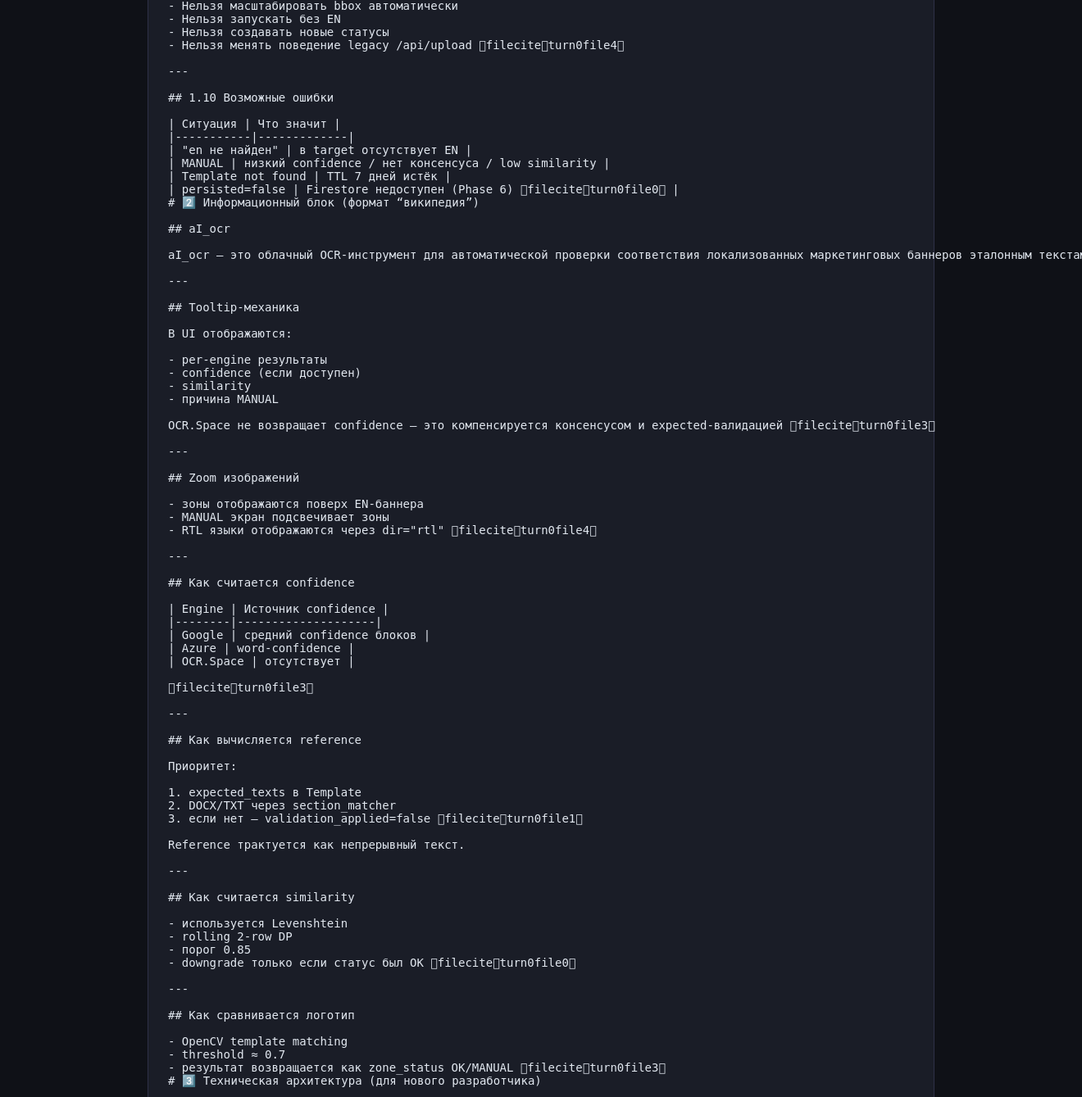
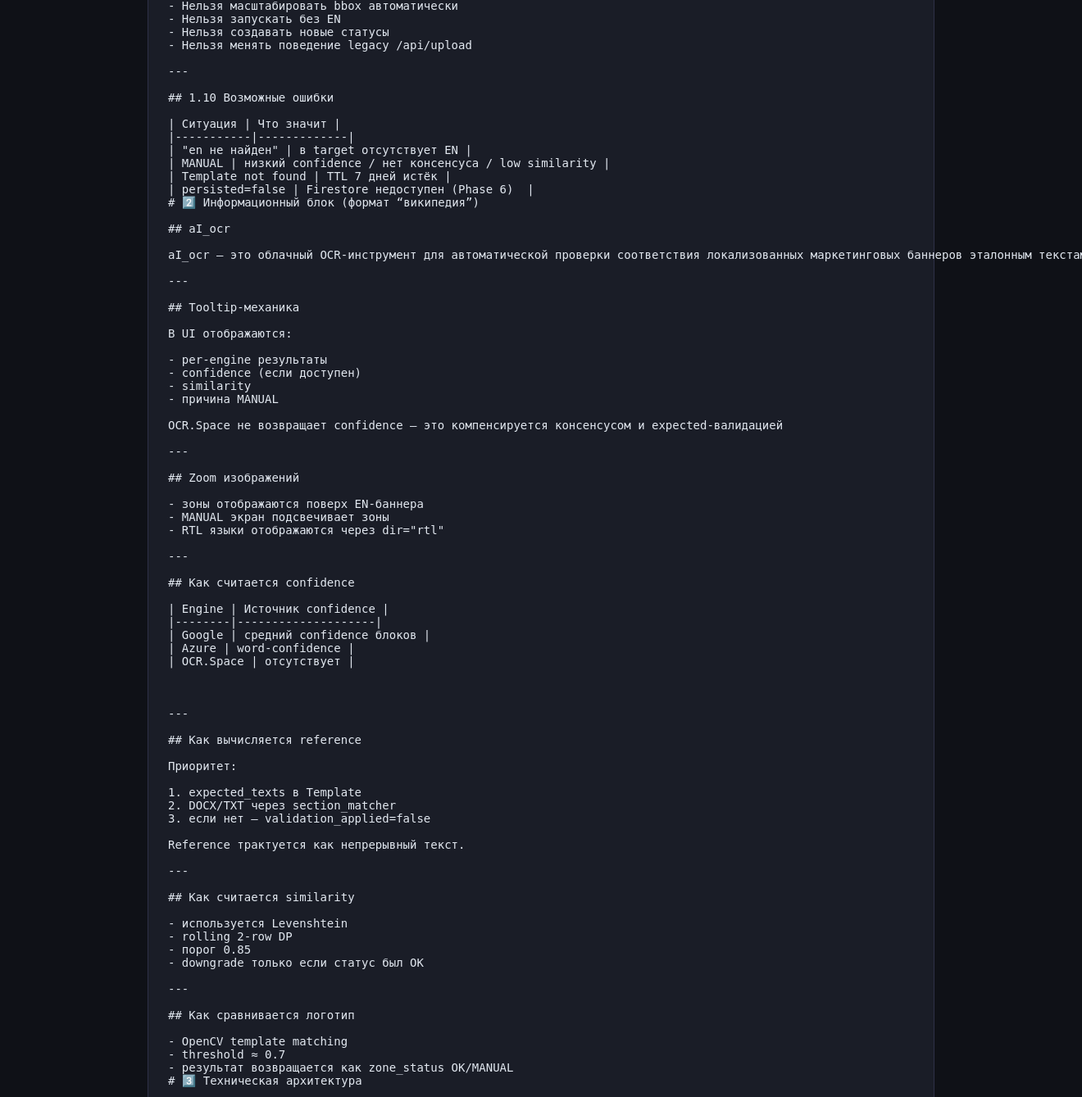
Before and after one commit to evinaeva/aI_ocr, a Python web app: template app/templates/about.html in a window 1320 px wide; the page is wider, and only the part inside the window is pictured. Shown: the part 2359-3698 px from the top of that part at 82% size. Run offline with Jinja, Linux system fonts and the light colour scheme; the template is opened without the code that fills it, so the values that code supplies are empty.

Commit message:
Update about.html

```diff
--- a/app/templates/about.html
+++ b/app/templates/about.html
@@ -12,7 +12,7 @@
 
   <main class="about-content">
     <section id="about-block-1" class="about-block">
-      <pre class="about-pre"># 1️⃣ Инструкция для пользователя (первый запуск)
+      <pre class="about-pre"># 1️⃣ Инструкция для пользователя
 
 ## 1.1 Что такое aI_ocr
 
@@ -49,7 +49,7 @@ lang.jpg
 
 - Для каждого target обязателен EN-баннер.
 - Если EN отсутствует → кнопка проверки заблокирована.
-- UI не парсит ZIP — всё делает backend fileciteturn0file2.
+- UI не парсит ZIP — всё делает backend
 
 ---
 
@@ -63,7 +63,7 @@ Target — это один размер/вариант дизайна.
 - имеет собственный EN-превью
 - имеет свои зоны
 - не наследует зоны от других target’ов
-- координаты не масштабируются автоматически fileciteturn0file2.
+- координаты не масштабируются автоматически
 
 ---
 
@@ -76,7 +76,7 @@ Target — это один размер/вариант дизайна.
 | text | OCR-зона |
 | logo | зона логотипа |
 
-(Строгие значения из Phase 2 fileciteturn0file4)
+(Строгие значения из Phase 2)
 
 ---
 
@@ -85,13 +85,13 @@ Target — это один размер/вариант дизайна.
 - всегда используются 3 OCR движка:
   - Google
   - Azure
-  - OCR.Space fileciteturn0file4
+  - OCR.Space
 - можно выбрать google_mode:
   - text
   - document
 
 TEXT — для коротких надписей
-DOCUMENT — для сложных плашек/многострочного текста fileciteturn0file3
+DOCUMENT — для сложных плашек/многострочного текста
 
 ---
 
@@ -99,7 +99,7 @@ DOCUMENT — для сложных плашек/многострочного т
 
 - OCR не используется
 - применяется OpenCV template matching
-- порог совпадения ≈ 0.7 fileciteturn0file3
+- порог совпадения ≈ 0.7
 
 ---
 
@@ -109,7 +109,7 @@ DOCUMENT — для сложных плашек/многострочного т
 
 - есть EN для target
 - есть хотя бы одна зона
-- соблюдены инварианты Phase 2 fileciteturn0file4
+- соблюдены инварианты Phase 2
 
 ---
 
@@ -117,11 +117,11 @@ DOCUMENT — для сложных плашек/многострочного т
 
 Для каждой зоны:
 
-1. Выполняется кроп (PNG, без сжатия) fileciteturn0file3
-2. При необходимости — upscale баннера (если меньше 1024×768) fileciteturn0file3
+1. Выполняется кроп (PNG, без сжатия)
+2. При необходимости — upscale баннера (если меньше 1024×768)
 3. Запускаются движки
 4. Выполняется консенсус
-5. Выполняется валидация similarity (≥ 0.85) fileciteturn0file0
+5. Выполняется валидация similarity (≥ 0.85)
 
 ---
 
@@ -134,7 +134,7 @@ DOCUMENT — для сложных плашек/многострочного т
 | PASS | всё корректно |
 | MANUAL | требуется ручная проверка |
 
-FAIL запрещён fileciteturn0file4
+FAIL запрещён
 
 ---
 
@@ -145,7 +145,7 @@ FAIL запрещён fileciteturn0file4
 - OK → локализация корректна
 - ERROR → подтверждена ошибка дизайна
 
-Когда все MANUAL обработаны → показывается список archive_path с ERROR fileciteturn0file4
+Когда все MANUAL обработаны → показывается список archive_path с ERROR
 
 ---
 
@@ -154,7 +154,7 @@ FAIL запрещён fileciteturn0file4
 - Нельзя масштабировать bbox автоматически
 - Нельзя запускать без EN
 - Нельзя создавать новые статусы
-- Нельзя менять поведение legacy /api/upload fileciteturn0file4
+- Нельзя менять поведение legacy /api/upload
 
 ---
 
@@ -165,7 +165,7 @@ FAIL запрещён fileciteturn0file4
 | "en не найден" | в target отсутствует EN |
 | MANUAL | низкий confidence / нет консенсуса / low similarity |
 | Template not found | TTL 7 дней истёк |
-| persisted=false | Firestore недоступен (Phase 6) fileciteturn0file0 |
+| persisted=false | Firestore недоступен (Phase 6)  |
 </pre>
     </section>
 
@@ -187,7 +187,7 @@ aI_ocr — это облачный OCR-инструмент для автома
 - similarity
 - причина MANUAL
 
-OCR.Space не возвращает confidence — это компенсируется консенсусом и expected-валидацией fileciteturn0file3
+OCR.Space не возвращает confidence — это компенсируется консенсусом и expected-валидацией
 
 ---
 
@@ -195,7 +195,7 @@ OCR.Space не возвращает confidence — это компенсируе
 
 - зоны отображаются поверх EN-баннера
 - MANUAL экран подсвечивает зоны
-- RTL языки отображаются через dir="rtl" fileciteturn0file4
+- RTL языки отображаются через dir="rtl"
 
 ---
 
@@ -207,7 +207,7 @@ OCR.Space не возвращает confidence — это компенсируе
 | Azure | word-confidence |
 | OCR.Space | отсутствует |
 
-fileciteturn0file3
+
 
 ---
 
@@ -217,7 +217,7 @@ OCR.Space не возвращает confidence — это компенсируе
 
 1. expected_texts в Template
 2. DOCX/TXT через section_matcher
-3. если нет — validation_applied=false fileciteturn0file1
+3. если нет — validation_applied=false
 
 Reference трактуется как непрерывный текст.
 
@@ -228,7 +228,7 @@ Reference трактуется как непрерывный текст.
 - используется Levenshtein
 - rolling 2-row DP
 - порог 0.85
-- downgrade только если статус был OK fileciteturn0file0
+- downgrade только если статус был OK
 
 ---
 
@@ -236,12 +236,12 @@ Reference трактуется как непрерывный текст.
 
 - OpenCV template matching
 - threshold ≈ 0.7
-- результат возвращается как zone_status OK/MANUAL fileciteturn0file3
+- результат возвращается как zone_status OK/MANUAL
 </pre>
     </section>
 
     <section id="about-block-3" class="about-block">
-      <pre class="about-pre"># 3️⃣ Техническая архитектура (для нового разработчика)
+      <pre class="about-pre"># 3️⃣ Техническая архитектура
 
 ## 3.1 Общая модель
 
@@ -252,7 +252,7 @@ Reference трактуется как непрерывный текст.
 - Legacy ZIP → whole-image OCR → DOCX matching
 - Phase 2 zone-based pipeline
 
-fileciteturn0file3
+
 
 ---
 
@@ -268,7 +268,7 @@ Reference трактуется как непрерывный текст.
 | template_store.py | шаблоны |
 | persistence.py | Firestore |
 
-fileciteturn0file1
+
 
 ---
 
@@ -295,7 +295,7 @@ ZIP → Manifest → Target tabs
 | Azure | Image Analysis 4.0 |
 | OCR.Space | Engine 3, language=auto |
 
-fileciteturn0file3
+
 
 ---
 
@@ -306,7 +306,7 @@ ZIP → Manifest → Target tabs
 - No new worker
 - No new ZIP parser
 - TTL шаблонов 7 дней
-- Legacy endpoints неизменны fileciteturn0file4
+- Legacy endpoints неизменны
 
 ---
 
@@ -315,7 +315,7 @@ ZIP → Manifest → Target tabs
 Phase 6:
 
 - Firestore опционален
-- флаги persisted/persistence_error обязательны если включён fileciteturn0file0
+- флаги persisted/persistence_error обязательны если включён
 
 ---
 
@@ -323,7 +323,7 @@ Phase 6:
 
 - Google batch 16
 - async задачи через asyncio.create_task
-- без Pub/Sub (в aI_ocr) fileciteturn0file1
+- без Pub/Sub (в aI_ocr)
 
 ---
 
@@ -332,7 +332,7 @@ Phase 6:
 - Нет пропорционального bbox-рескейла
 - Нет FAIL
 - Нет новой persistence-системы
-- Нет рефакторинга Legacy fileciteturn0file4
+- Нет рефакторинга Legacy
 </pre>
     </section>
   </main>
```
